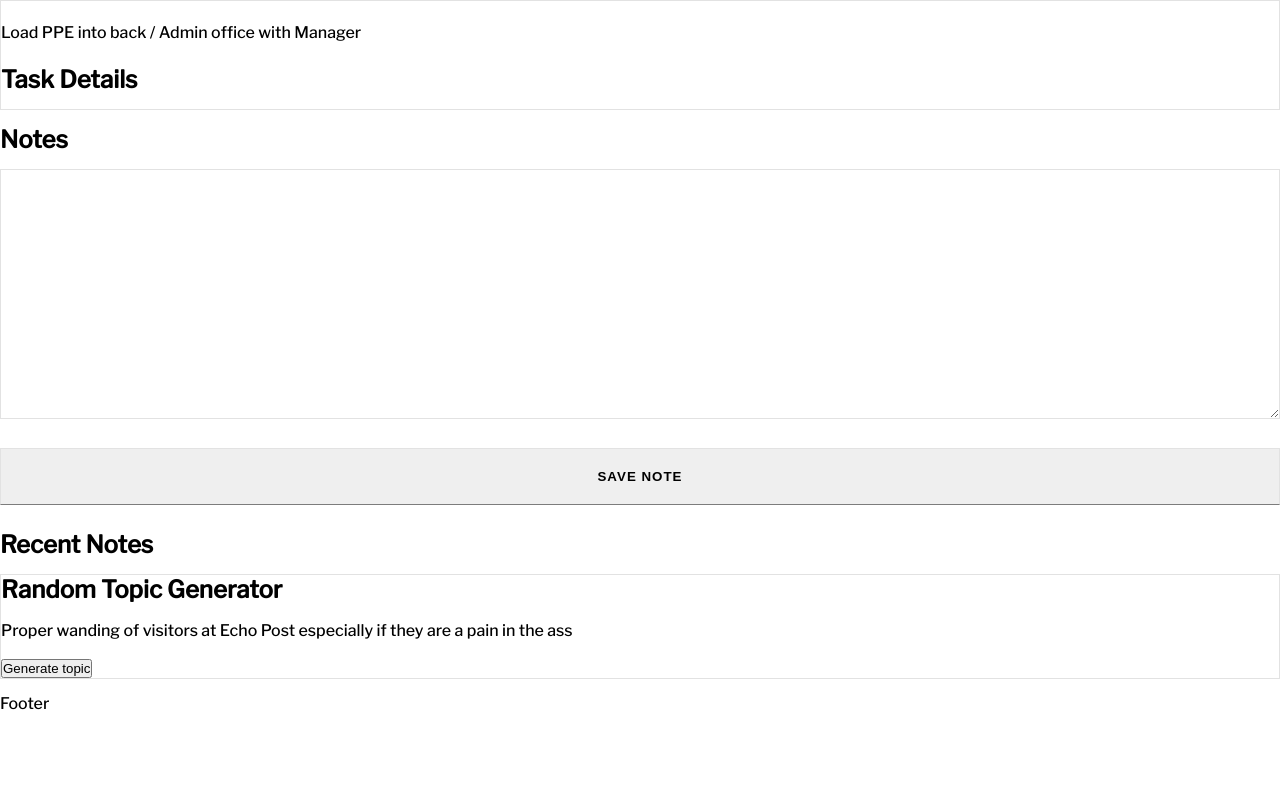
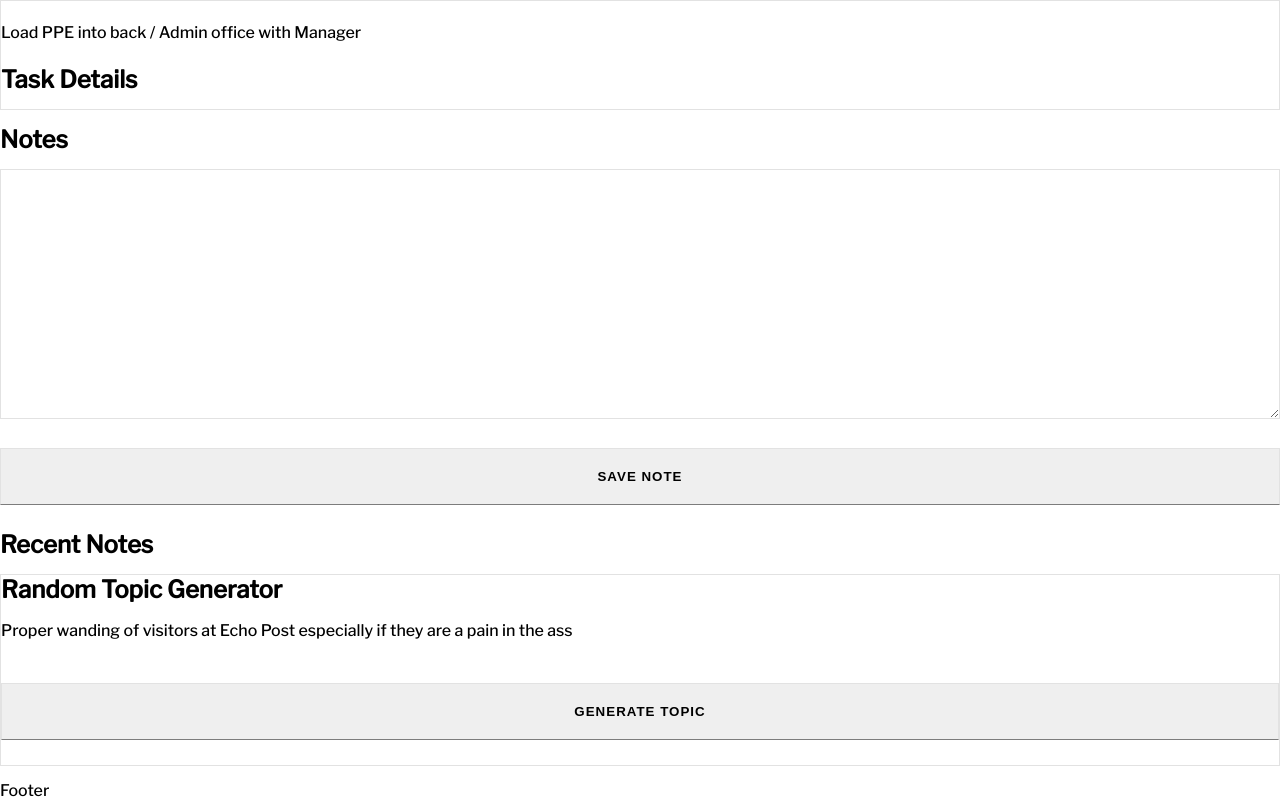
Before and after one commit to chrisvneal/security-soup, a React (Create React App) app: page / in a window 1280 px wide. Shown: the part 1089-1889 px from the top of the page. Before the commit the page ends 1802 px from the top, so only its background shows below. Built offline with nearby package versions, Linux system fonts and the light colour scheme.

Commit message:
Style random topic generator button

```diff
--- a/src/components/RandomTopicGenerator.js
+++ b/src/components/RandomTopicGenerator.js
@@ -8,7 +8,7 @@ const RandomTopicGenerator = () => {
         Proper wanding of visitors at Echo Post especially if they are a pain in
         the ass
       </p>
-      <button>Generate topic</button>
+      <button className="randomtopic-btn">Generate topic</button>
     </section>
   );
 };
--- a/src/styles.scss
+++ b/src/styles.scss
@@ -51,9 +51,9 @@ textarea {
   min-width: 100%;
 }
 
-textarea + button {
-  margin: 25px 0;
-}
+// textarea + button {
+//   margin: 25px 0;
+// }
 
 .random-topic {
   margin-bottom: 15px;
@@ -71,7 +71,7 @@ textarea + button {
 }
 
 
-.savenote-btn {
+.savenote-btn, .randomtopic-btn {
   width: 100%;
   padding: 20px 0;
   border: 1px solid $gray;
@@ -79,4 +79,5 @@ textarea + button {
   text-transform: uppercase;
   font-weight: bold;
   letter-spacing: 1px;
+  margin: 25px 0;
 }
```
